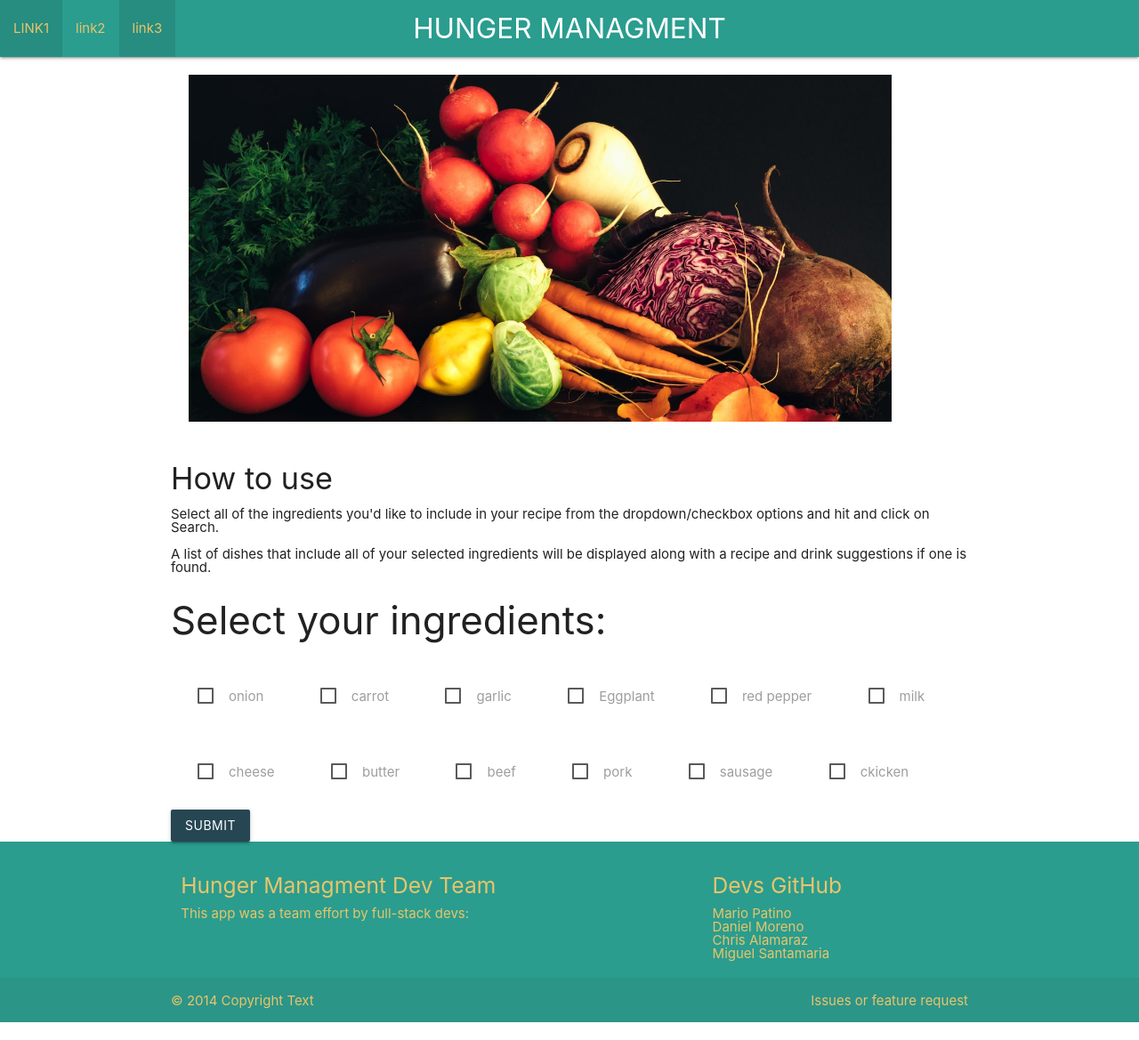
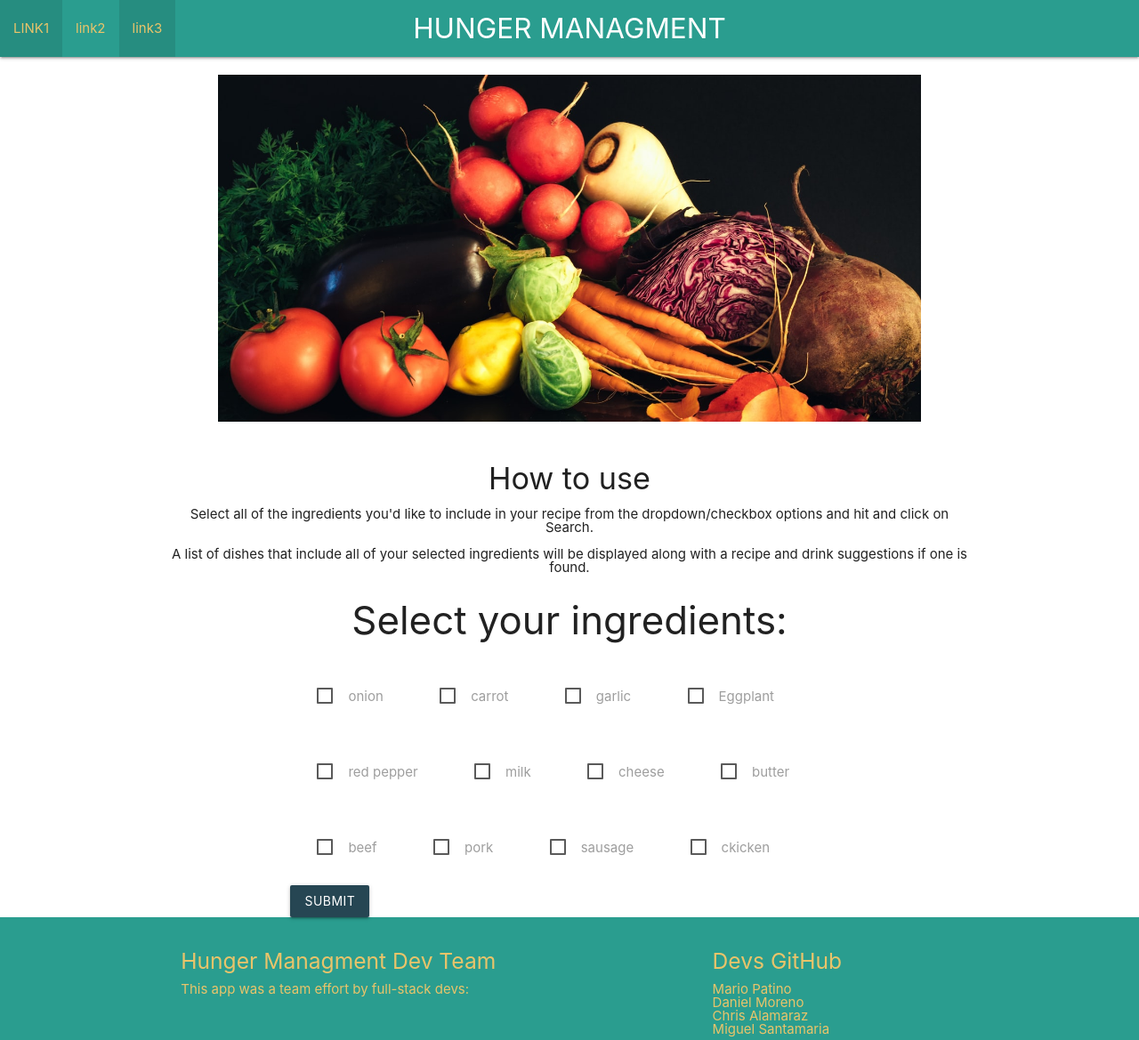
Before and after one commit to StitchCodes/hunger-managment, a plain HTML site: page index.html in a window 1280 px wide. Shown: the top 1169 px of the page at 89% size. Drawn offline with nearby package versions, Linux system fonts and the light colour scheme; a web font is replaced by a local one.

Commit message:
Added style to button and classes to center content

```diff
--- a/index.html
+++ b/index.html
@@ -39,7 +39,7 @@
       </nav>
     </header>
     <!-- IMAGE CONTAINER -->
-    <div class="container">
+    <div class="container center">
       <img
         src="./assets/images/ingredients.jfif"
         alt="Photo of food ingredients"
@@ -48,13 +48,13 @@
 
     <!-- HOW TO USE CONTAINER -->
     <div class="container" id="instructions-wrapper">
-      <h4>How to use</h4>
-      <p class="fontStyle">
+      <h4 class="center">How to use</h4>
+      <p class="center">
         Select all of the ingredients you'd like to include in your recipe from
         the dropdown/checkbox options and hit and click on Search.
       </p>
       <br />
-      <p>
+      <p class="center">
         A list of dishes that include all of your selected ingredients will be
         displayed along with a recipe and drink suggestions if one is found.
       </p>
@@ -62,11 +62,11 @@
 
     <!-- INGREDIENTS CONTAINER -->
     <div class="container" id="search-wrapper">
-      <h3>Select your ingredients:</h3>
-      <form action="#">
+      <h3 class="center">Select your ingredients:</h3>
+      <form action="#" class="container">
         <div class="ingredient-wrapper"></div>
+        <button id="search-button" class="btn waves-effect waves-light" type="submit" name="action">Submit</button>
       </form>
-      <button id="search-button" class="btn waves-effect waves-light" type="submit" name="action">Submit</button>
     </div>
 
     <!-- FOOTER CONTAINER -->
```
